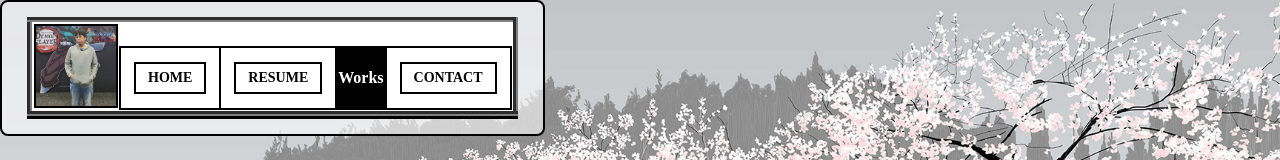
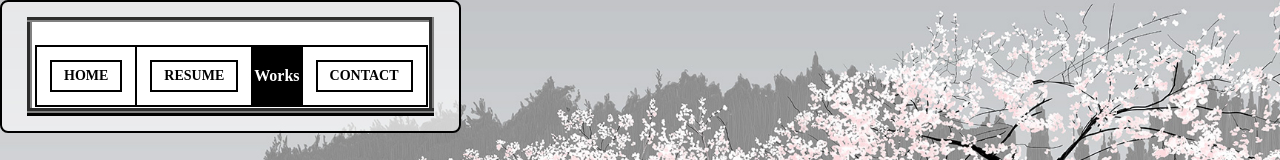
Before and after one commit to RuisuSenpai/personal-web3, a plain HTML site: page services.html in a window 1280 px wide. Shown: the top 160 px of the page. Drawn offline with Linux system fonts and the light colour scheme.

Commit message:
Update services.html

```diff
--- a/services.html
+++ b/services.html
@@ -11,7 +11,7 @@
                         <table>
                            <tr>
                         <td width=20% rowspan=3>
-                    <img src="personalphoto1.jpg" class="avatar">
+
                     </td>
                     <td colspan=4>
                         <font color=040320>
```
